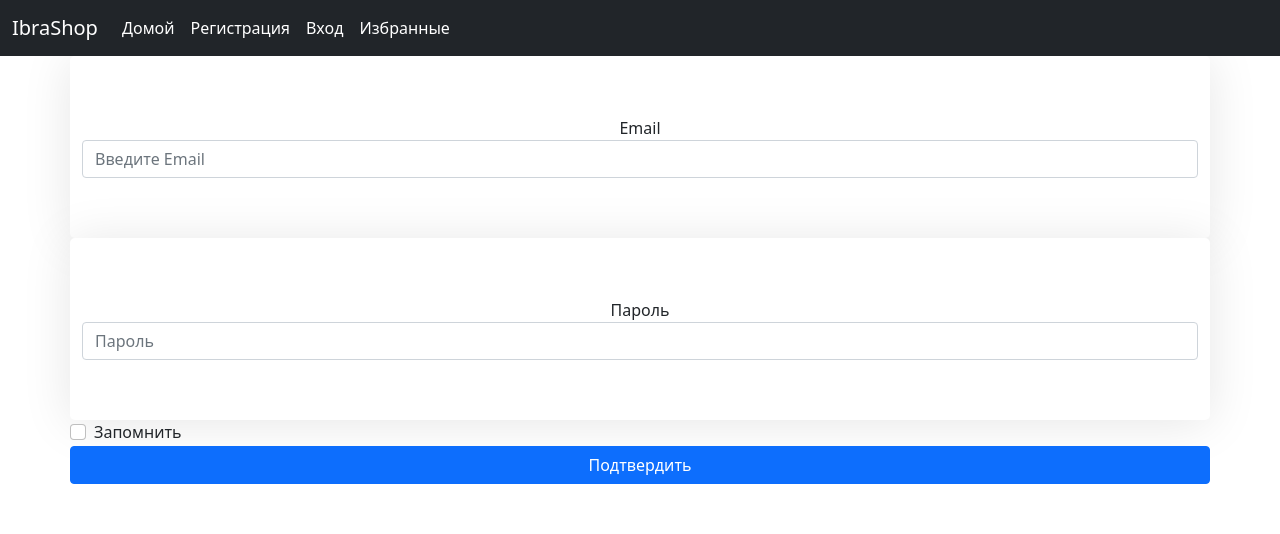
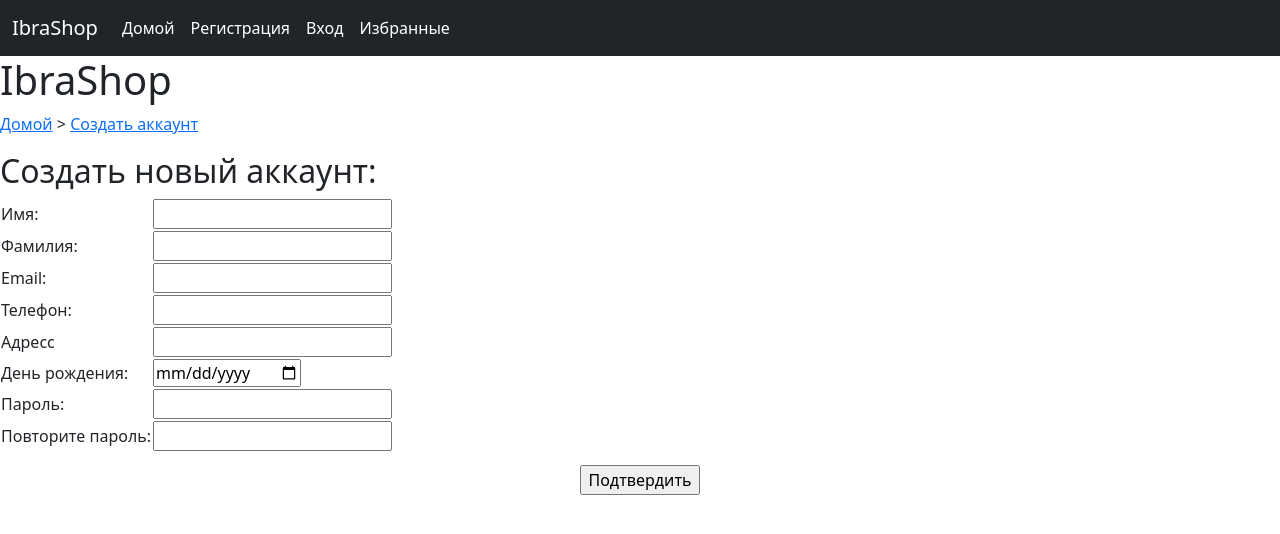
Before and after one commit to Berugatoi/Market, a Flask app: page /signup in a window 1280 px wide. Shown: the top 534 px of the page. Run offline with Flask 2, Linux system fonts and the light colour scheme.

Commit message:
Починил регистрацию и авторизацию

```diff
--- a/templates/base.html
+++ b/templates/base.html
@@ -19,12 +19,19 @@
                 <li class="nav-item">
                     <a class="nav-link active" aria-current="page" href="/">Домой</a>
                 </li>
+                {% if not current_user.is_authenticated %}
+
                     <li class="nav-item">
                         <a class="nav-link active" aria-current="page" href="/signup">Регистрация</a>
                     </li>
                     <li class="nav-item">
                         <a class="nav-link active" aria-current="page" href="/login">Вход</a>
                     </li>
+                {% else %}
+                    <li class="nav-item">
+                        <a class="nav-link active" aria-current="page" href="/logout">Выход</a>
+                    </li>
+                {% endif %}
                  <li class="nav-item">
                     <a class="nav-link active" aria-current="page" href="/favorite">Избранные</a>
                 </li>
--- a/templates/home.html
+++ b/templates/home.html
@@ -8,7 +8,7 @@
 
 {% block body %}
 {% if current_user.is_authenticated %}
-<p><br/>Вы вошли как {{name}} -> {{type}}</p>
+<p><br/>Здравствуйте {{current_user.name}}</p>
 <div class="centerthis">
     <p class="press"><a href="/viewprofile">Посмотреть профиль</a></p>
     <p class="press"><a href="/editprofile">Редактировать</a></p>
--- a/templates/signup.html
+++ b/templates/signup.html
@@ -5,24 +5,47 @@
 {% endblock %}
 
 {% block body %}
-<div class="container">
-    <form>
-        <div class="row justify-content-center align-items-center">
-            <div class="form-group">
-                <label for="exampleInputEmail1">Email</label>
-                <input type="email" class="form-control" id="exampleInputEmail1" aria-describedby="emailHelp"
-                       placeholder="Введите Email">
-            </div>
-            <div class="form-group">
-                <label for="exampleInputPassword1">Пароль</label>
-                <input type="password" class="form-control" id="exampleInputPassword1" placeholder="Пароль">
-            </div>
-            <div class="form-check">
-                <input type="checkbox" class="form-check-input" id="exampleCheck1">
-                <label class="form-check-label" for="exampleCheck1">Запомнить</label>
-            </div>
-            <button type="submit" class="btn btn-primary">Подтвердить</button>
-    </form>
-</div>
-</div>
+<div class="sticky">
+    <h1>IbraShop</h1>
+  </div>
+  <div class="nav">
+    <p><a href="/">Домой</a> > <a href="">Создать аккаунт</a></p>
+  </div>
+  <form action="" method="POST" onsubmit="return checkEqual()">
+    <h2>Создать новый аккаунт:</h2>
+    <table>
+    <tr>
+      <td>Имя:</td><td><input type="text" name="name" required></td>
+    </tr>
+      <tr>
+      <td>Фамилия:</td><td><input type="text" name="surname" required></td>
+    </tr>
+    <tr>
+      {% if not email_ok %}
+        <h4 class="color: red">Пользователь с таким email уже существует</h4>
+      {% endif %}
+      <td>Email:</td><td><input type="email" name="email" required></td>
+    </tr>
+    <tr>
+      <td>Телефон:</td><td><input type="text" name="phone_number" required></td>
+    </tr>
+    <tr>
+      <td>Адресс<td><input type="text" name="address" required></td>
+    </tr>
+      <tr>
+      <td>День рождения:</td><td><input type="date" name="birthday" required></td>
+    </tr>
+      {% if not password_ok %}
+        <h3 style="color: red">Пароли не совпадают</h3>
+      {% endif %}
+    <tr>
+      <td>Пароль:</td><td><input type="password" name="password" required></td>
+    </tr>
+    <tr>
+      <td>Повторите пароль:</td><td><input type="password" name="confirm_password" required></td>
+    </tr>
+    </table>
+    <p><input type="submit" value="Подтвердить" style="display:block; margin-left:auto; margin-right:auto; margin-top:1vw;"></p>
+    <script type="text/javascript" src="{{url_for('static', filename='main.js')}}"></script>
+  </form>
 {% endblock %}
```
Lines whose indentation alone changed are shown as unchanged.
